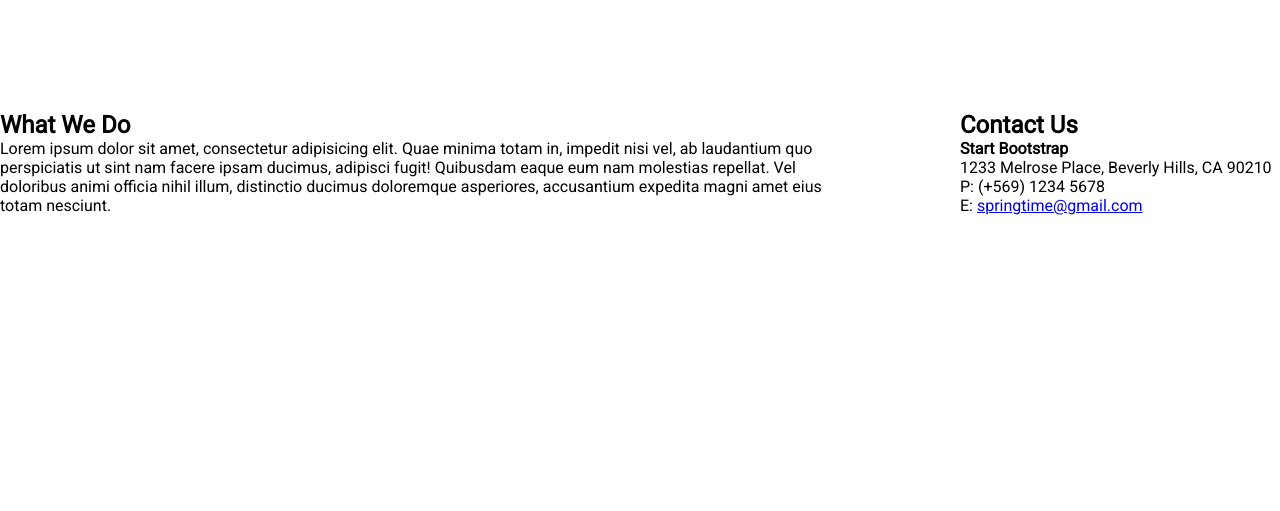
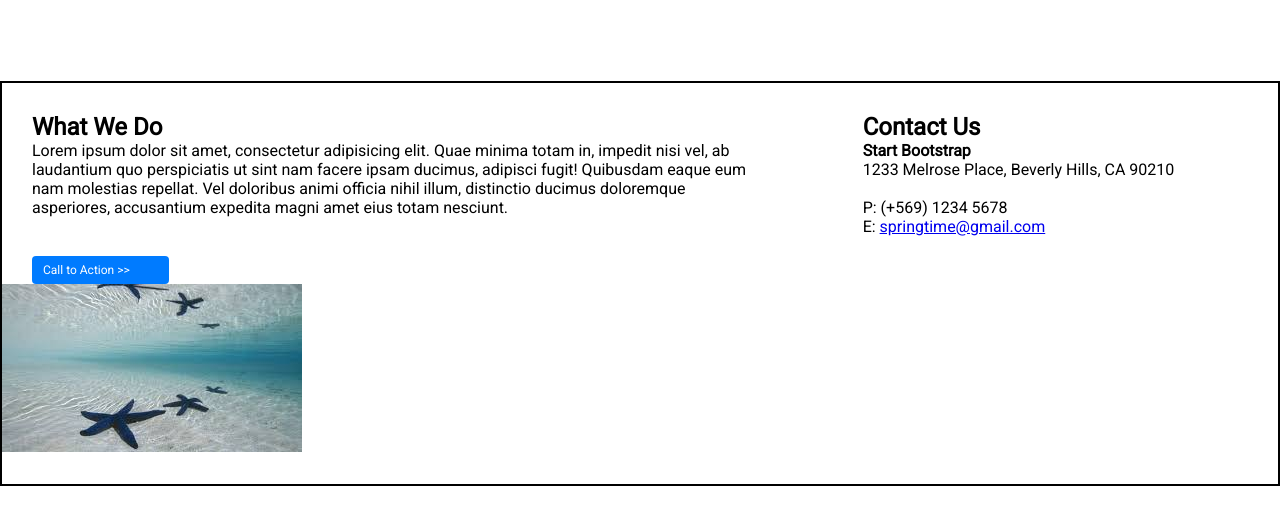
Before and after one commit to dianina/mipagina, a plain HTML site: page index.html in a window 1280 px wide. Shown: the part 289-800 px from the top of the page. Drawn offline with Linux system fonts and the light colour scheme.

Commit message:
subiendo seccion imagenes

```diff
--- a/assets/css/media.css
+++ b/assets/css/media.css
@@ -0,0 +1,8 @@
+/*version mobile (max-width:767px)
+*/
+@media (max-width:767px) {
+  [class*="col-"] {
+    max-width: 100%;
+    flex: none;
+  }
+}
--- a/assets/css/style.css
+++ b/assets/css/style.css
@@ -36,6 +36,10 @@ header ul li:first-child {
   font-weight: bold;
 }
 
+/*
+Sección Libertad
+*/
+
 .business {
   background-image: url(../img/foto2.jpg);
   object-fit: cover;
@@ -50,10 +54,48 @@ header ul li:first-child {
   margin-top: 80px;
 }
 
+/*
+Contenedor Texto 80%
+*/
+
+.main {
+  width: 80%
+  height: auto;
+  border: 2px solid;
+  padding:20 0 0 20px;
+}
+
 .text-1 {
   padding-top: 30px;
+  padding-left: 30px;
 }
 
 .text-1 p {
   font-weight: lighter;
 }
+
+/*
+Botón
+*/
+.boton_call {
+  background-color: #007BFF;
+  margin-top: 20px;
+  width: 11%;
+  border-radius: 4px;
+  color: white;
+
+}
+
+.boton_call p {
+  font-size: 12px;
+  padding: 7px;
+  margin-left: 4px;
+}
+
+/*
+Sección 3 imágenes
+*/
+.card_title {
+  width: 300px;
+  height: 200px;
+}
--- a/index.html
+++ b/index.html
@@ -28,6 +28,7 @@
       </div>
     </div>
 	</header>
+  <!-- Sección Libertad -->
   <section class="business">
     <div class="container">
       <div class="row">
@@ -37,25 +38,47 @@
       </div>
     </div>
   </section>
+  <!-- Contenedor Texto 80% -->
+  <div class="main">
     <section class="text-1">
       <div class="container_text-1">
         <div class="row">
-        <div class="col-8">
+          <div class="col-7">
             <h2>What We Do</h2>
             <p>Lorem ipsum dolor sit amet, consectetur adipisicing elit. Quae minima totam in, impedit nisi vel, ab laudantium quo perspiciatis ut sint nam facere ipsam ducimus, adipisci fugit! Quibusdam eaque eum nam molestias repellat. Vel doloribus animi officia nihil illum, distinctio ducimus doloremque asperiores, accusantium expedita magni amet eius totam nesciunt.
             </p>
           </div>
           <div class="offset-1">
           </div>
-        <div class="col-3">
+          <div class="col-4">
             <h2>Contact Us</h2>
             <h4>Start Bootstrap</h4>
             <p>1233 Melrose Place, Beverly Hills, CA 90210</p>
+            <br>
             <p>P: (+569) 1234 5678</p>
             <p>E: <a href="#!">springtime@gmail.com</a></p>
           </div>
         </div>
+  <!-- Botón Call to Action -->
+        <div class="boton_call">
+          <div class="row">
+            <p>Call to Action >></p>
+          </div>
+        </div>
       </div>
     </section>
+  <!-- Sección 3 imágenes -->
+    <section class="card_title">
+      <div class="container_imgs">
+        <div class="row">
+          <div class="col-4">
+            <img class="sea_star" src="assets/img/foto3.jpg" alt="">
+          </div>
+        </div>
+      </div>
+    </section>
+  </div>
+
+
 </body>
 </html>
```
Lines whose indentation alone changed are shown as unchanged.
